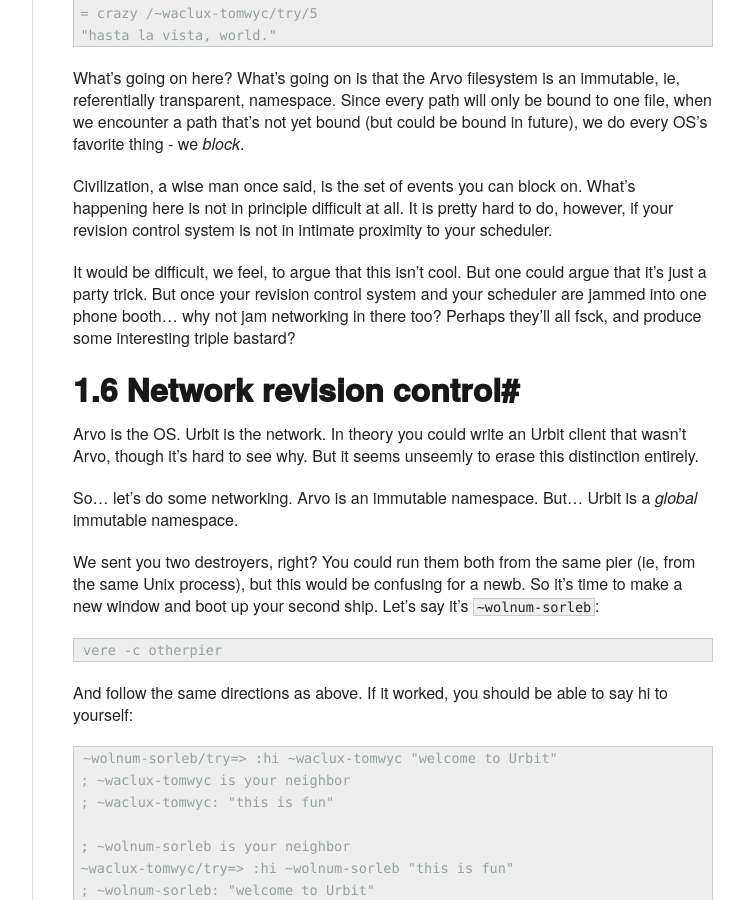
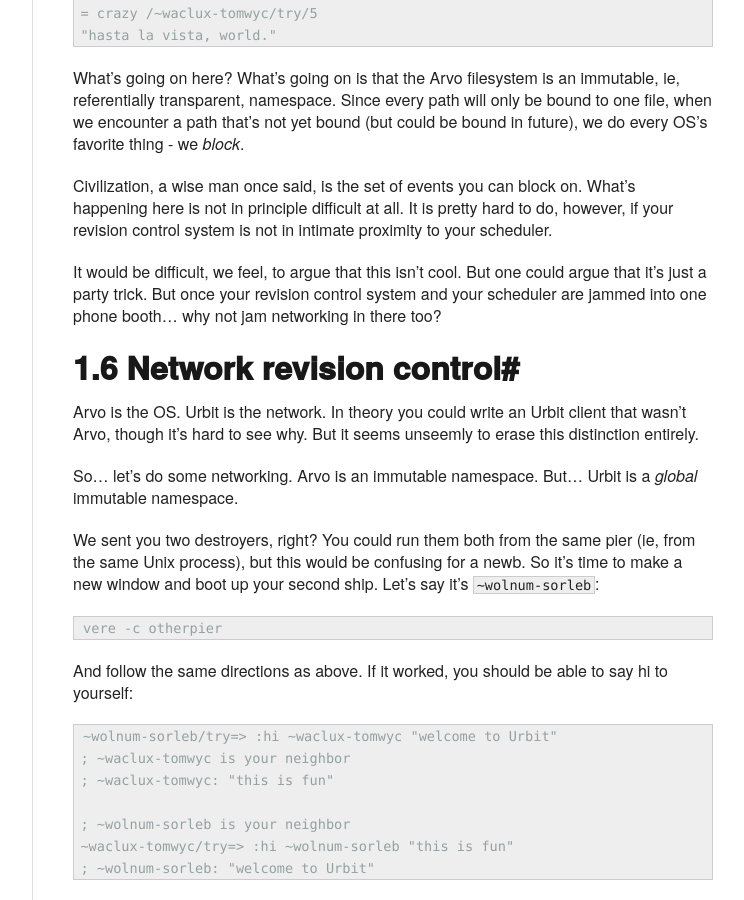
Before and after one commit to urbit/old-urbit.org, a Jekyll site: the page built from _posts/2013-08-22-Chapter-1-arvo.markdown, in a window 1280 px wide and 900 px high, scrolled down 14091 px. Shown: the whole window, without its empty margins (378-1122 px from the left). Built offline with Jekyll 4.4.1, drawn with Linux system fonts in a browser that asks for light colours.

Commit message:
No fscking way.

```diff
--- a/_posts/2013-08-22-Chapter-1-arvo.markdown
+++ b/_posts/2013-08-22-Chapter-1-arvo.markdown
@@ -705,8 +705,7 @@
 It would be difficult, we feel, to argue that this isn't cool.
 But one could argue that it's just a party trick.  But once your
 revision control system and your scheduler are jammed into one
-phone booth... why not jam networking in there too?  Perhaps
-they'll all fsck, and produce some interesting triple bastard?
+phone booth... why not jam networking in there too?
 
 #1.6 Network revision control#
 
```
